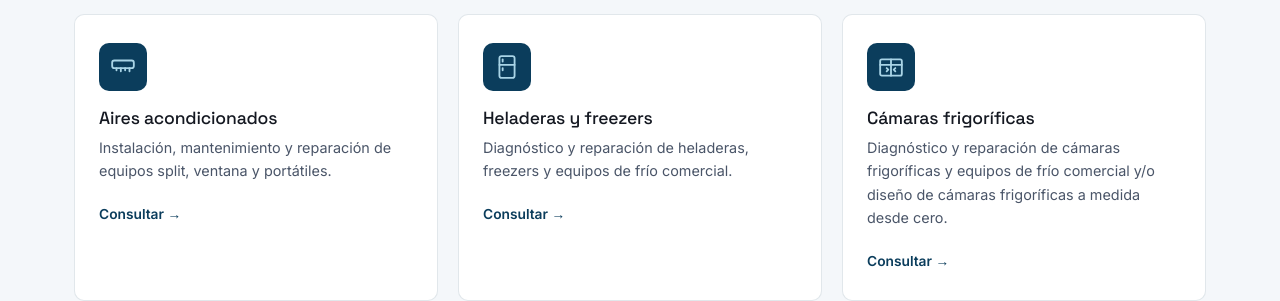
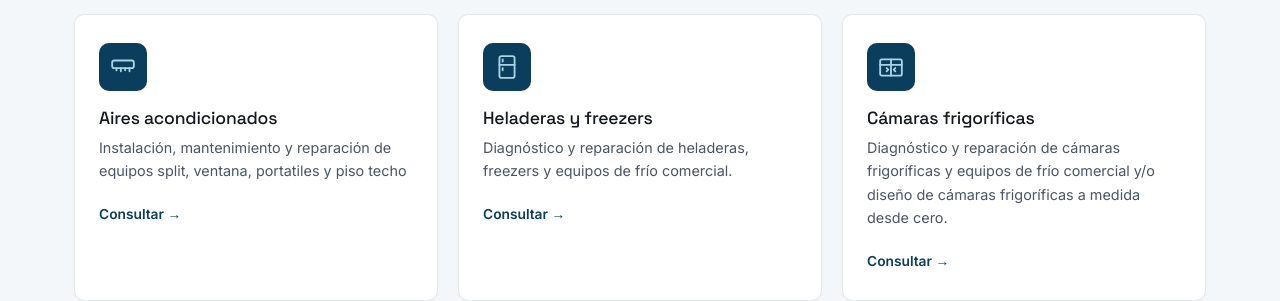
Before and after one commit to coriamartinn/landing-coriaRefrigeracion, a React (Vite) app: page / in a window 1280 px wide. Shown: the part 1040-1341 px from the top of the page. Built offline with nearby package versions, Linux system fonts and the light colour scheme.

Commit message:
cambios con wpp

```diff
--- a/src/components/Services.jsx
+++ b/src/components/Services.jsx
@@ -4,7 +4,7 @@ const SERVICES = [
   {
     icon: "aire",
     title: "Aires acondicionados",
-    desc: "Instalación, mantenimiento y reparación de equipos split, ventana y portátiles.",
+    desc: "Instalación, mantenimiento y reparación de equipos split, ventana, portatiles y piso techo",
     msg: "Hola! Quiero consultar sobre instalación/reparación de aire acondicionado.",
   },
   {
```
